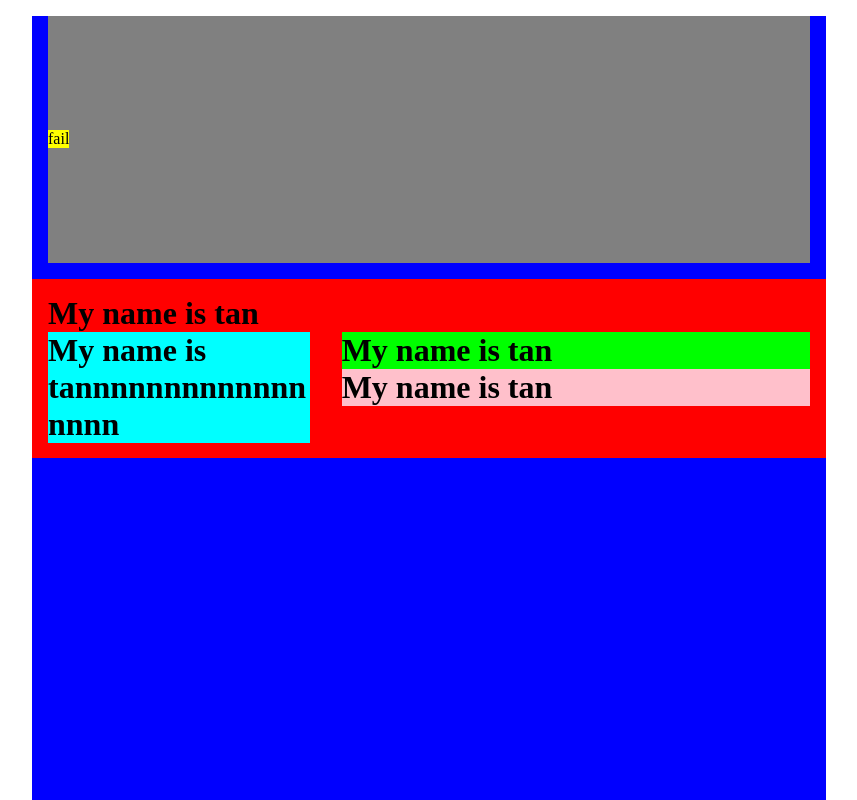
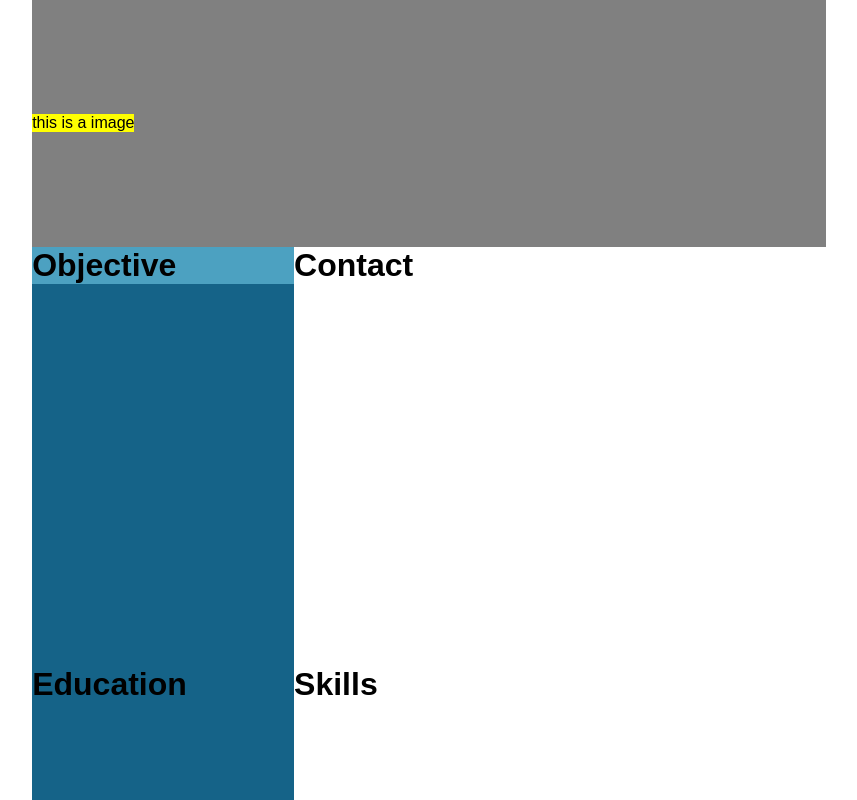
Before and after one commit to NhatTan-uit/MyCV-TanHDN, a React (Create React App) app: page / in a window 1280 px wide. Shown: the top 800 px of the page, without its empty margins (211-1068 px from the left). Built offline with nearby package versions, Linux system fonts and the light colour scheme.

Commit message:
structure-day-3

```diff
--- a/src/App.tsx
+++ b/src/App.tsx
@@ -4,10 +4,10 @@ import isPropValid from '@emotion/is-prop-valid';
 import { StyleSheetManager } from 'styled-components';
 
 //api
-import { fetchData, CVData } from './api';
+import { fetchData, CVDataHeader, CVDataBody } from './api';
 
 //Global Style (wrap.ts)
-import { GlobalStyle, Wrapper, Container, ContainerMain, ContainerSub, HeaderWrapper } from './wrap';
+import { GlobalStyle, Wrapper, Container, ContainerMain, ContainerSub, HeaderWrapper, cvcolor } from './wrap';
 
 //components
 import GeneratePDF from './components/GeneratePDF';
@@ -19,15 +19,18 @@ function App() {
 
   //state hooks
   const [loadingState, setLoadingState] = useState(true);
-  const [cvdata, setCVData] = useState({});
+  const [cvdatabodysub, setCVDataBodySub] = useState<CVDataBody[]>([]);
+  const [cvdatabodymain, setCVDataBodyMain] = useState<CVDataBody[]>([]);
+  const [cvdataheader, setCVDataHeader] = useState<CVDataHeader>();
 
   //load Data
   useEffect(() => {
     const fetchCVData = async () => {
       try {
         const data = await fetchData();
-        console.log(data);
-        setCVData(data);
+        setCVDataBodySub(data.body.sub);
+        setCVDataBodyMain(data.body.main);
+        setCVDataHeader(data.header);
         setLoadingState(false);
       } catch (e) {
         console.log(e);
@@ -35,40 +38,51 @@ function App() {
     }
 
     fetchCVData();
-  }, [fetchData]);
+  }, []);
 
   return (
     <StyleSheetManager shouldForwardProp={isPropValid}>
       <GlobalStyle />
+      {
+        !loadingState ?
           <Wrapper ref={pdfRef}>
             <HeaderWrapper>
               <Header
                 bgcolor={'yellow'}
+                data={cvdataheader}
               ></Header>
             </HeaderWrapper>
             <Container>
               <ContainerSub>
-            <CardSub
-              title={"My name is tan"}
-              bgcolor={"red"}
-            ></CardSub>
-            <CardSub
-              title={"My name is tannnnnnnnnnnnnnnnn"}
-              bgcolor={"aqua"}
-            ></CardSub>
+                {
+                  cvdatabodysub && cvdatabodysub.length > 0 ?
+                    cvdatabodysub.map((item, key) => {
+                      if (key % 2 == 0) {
+                        return <CardSub key={key} data={item} bgcolor={cvcolor['background-secondary-color']} />
+                      }
+                      else return <CardSub key={key} data={item} bgcolor={cvcolor['background-main-color']} />
+                    })
+                    :
+                    <p>no item</p>
+                }
               </ContainerSub>
               <ContainerMain>
-            <CardSub
-              title={"My name is tan"}
-              bgcolor={"lime"}
-            ></CardSub>
-            <CardSub
-              title={"My name is tan"}
-              bgcolor={"pink"}
-            ></CardSub>
+                {
+                  cvdatabodymain && cvdatabodymain.length > 0 ?
+                    cvdatabodymain.map((item, key) => {
+                      return <CardSub key={key} data={item} bgcolor={cvcolor['background-secondary-color-blain']} />
+                    })
+                    :
+                    <p>no item</p>
+                }
               </ContainerMain>
             </Container>
           </Wrapper>
+          :
+          <Wrapper>
+            Loading...
+          </Wrapper>
+      }
       <GeneratePDF divref={pdfRef} />
     </StyleSheetManager>
   );
--- a/src/api.ts
+++ b/src/api.ts
@@ -1,6 +1,6 @@
 const cvdata = {
     "header": {
-        "image": "null",
+        "image": "this is a image",
         "title": "Huynh Dac Nhat Tan",
         "content": "Lorem ipsum dolor sit amet, consectetur adipiscing elit. Nullam vitae urna sed nulla bibendum lobortis. Curabitur eu feugiat mauris, eu iaculis magna. Orci varius natoque penatibus et magnis dis parturient montes, nascetur ridiculus mus. Quisque vel ante mauris. Sed fermentum lacus odio, non condimentum odio fringilla a. Donec tempus, nisl vitae eleifend tristique, ante lacus vehicula dolor, sed ultricies mauris urna at libero"
     },
@@ -36,7 +36,15 @@ const cvdata = {
     }
 }
 
-export interface CVData {
+export interface CVDataHeader {
+    content: string,
+    image: string,
+    title: string,
+}
+
+export interface CVDataBody {
+    content: string,
+    title: string,
 }
 
 export const fetchData = async () => {
--- a/src/components/CardSub.tsx
+++ b/src/components/CardSub.tsx
@@ -1,13 +1,14 @@
 import React from 'react'
 import { styled } from 'styled-components';
+import { CVDataBody } from '../api';
 
 //Type
 type Props = {
-  title: String;
   listitem?: [];
   listicon?: [];
   content?: String;
   bgcolor: string;
+  data?: CVDataBody;
 }
 
 //Style
@@ -20,7 +21,9 @@ const CardSub = (props: Props) => {
     <CardWrapper {...{
       bgcolor: props.bgcolor
     }}>
-      <h1>{props.title}</h1>
+      {
+        props.data? <h1>{props.data.title}</h1>: <p>nodata</p>
+      }
       {
         props.listitem && props.listitem.length > 0 ?
           <ul>
--- a/src/components/Header.tsx
+++ b/src/components/Header.tsx
@@ -1,10 +1,13 @@
 import React from 'react'
 import { styled } from 'styled-components'
 
+//interface
+import { CVDataHeader } from '../api';
+
 //Type
 type Props = {
-    image?: string,
-    bgcolor: string
+    bgcolor: string,
+    data?: CVDataHeader,
 }
 
 //Style
@@ -12,13 +15,19 @@ const HeaderWrapper = styled.div<Pick<Props, "bgcolor">>`
     background-color: ${props => props.bgcolor};
 `;
 
+const Title = styled.h1`
+
+`;
+
+
+//Component
 const Header = (props: Props) => {
     return (
         <HeaderWrapper {...{
             bgcolor: props.bgcolor
         }}>
             {
-                props.image? <p>success</p> : <p>fail</p>
+                props.data && props.data.image? <p>{props.data.image}</p> : <p>fail</p>
             }
         </HeaderWrapper>
     )
--- a/src/wrap.ts
+++ b/src/wrap.ts
@@ -8,12 +8,24 @@ export const colorlist = {
     testbgpartsub2: "purple",
 };
 
+export const cvcolor = {
+    'background-main-color': '#156388',
+    'background-secondary-color': '#4CA1C1',
+    'background-secondary-color-blain': '#FFFFFF',
+
+    'text-color-main': '#FFFFFF',
+    'text-color-secondary': '#8EC5DA',
+    'text-color-main-blain': "#525859",
+    'text-color-secondary-blan': '#AFA69E'
+};
+
 export const GlobalStyle = createGlobalStyle`
     *{
         box-sizing: border-box;
         margin: 0;
         padding: 0;
         word-wrap: break-word;
+        font-family: 'Montserrat', sans-serif;
     }
 `;
 
@@ -22,34 +34,33 @@ export const HeaderWrapper = styled.div`
     display: flex;
     align-items: center;
     height: 22%;
-    margin: 2%;
 `
 
 export const Container = styled.div`
-    background-color: ${colorlist.testbgpart};
     display: flex;
-    justify-content: center;
     align-items: center;
+    height: 78.01%;
 `
 
 export const ContainerSub = styled.div`
-    background-color: ${colorlist.testbgpartsub1};
     display: flex;
     flex-direction: column;
     width: 33%;
-    margin: 2%;
+    justify-content: space-between;
+    height: 100%;
 `
 
 export const ContainerMain = styled.div`
-    background-color: ${colorlist.testbgpartsub2};
+    background-color: ${cvcolor["background-secondary-color-blain"]};
     display: flex;
     flex-direction: column;
     width: 67%;
-    margin: 2%;
+    justify-content: space-between;
+    height: 100%;
 `
 
 export const Wrapper = styled.div`
-    background-color: ${colorlist.testbg};
+    background-color: ${cvcolor["background-main-color"]};
     height: 297mm !important;
     width: 210mm !important;
     margin: 0 auto;
```
Lines whose indentation alone changed are shown as unchanged.
